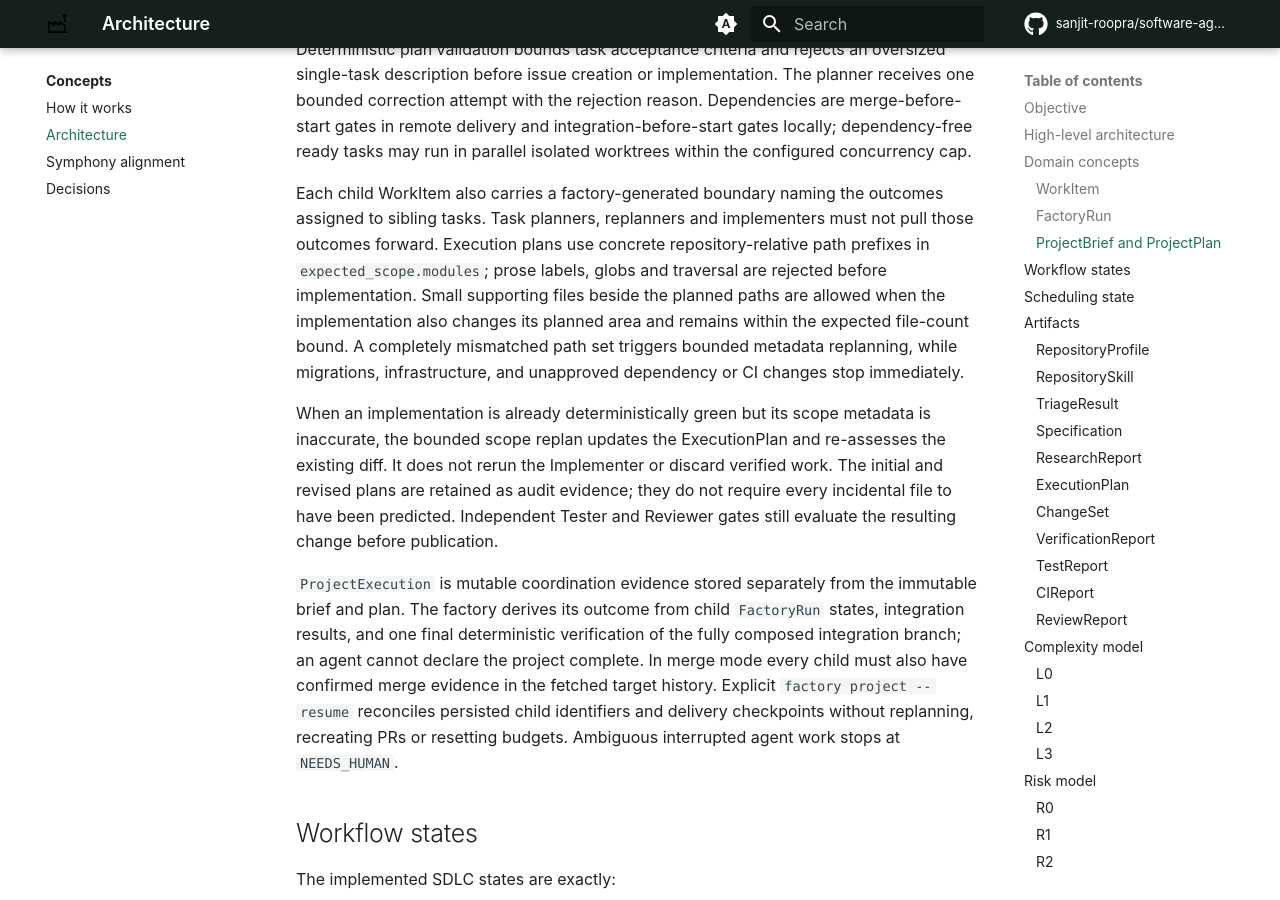
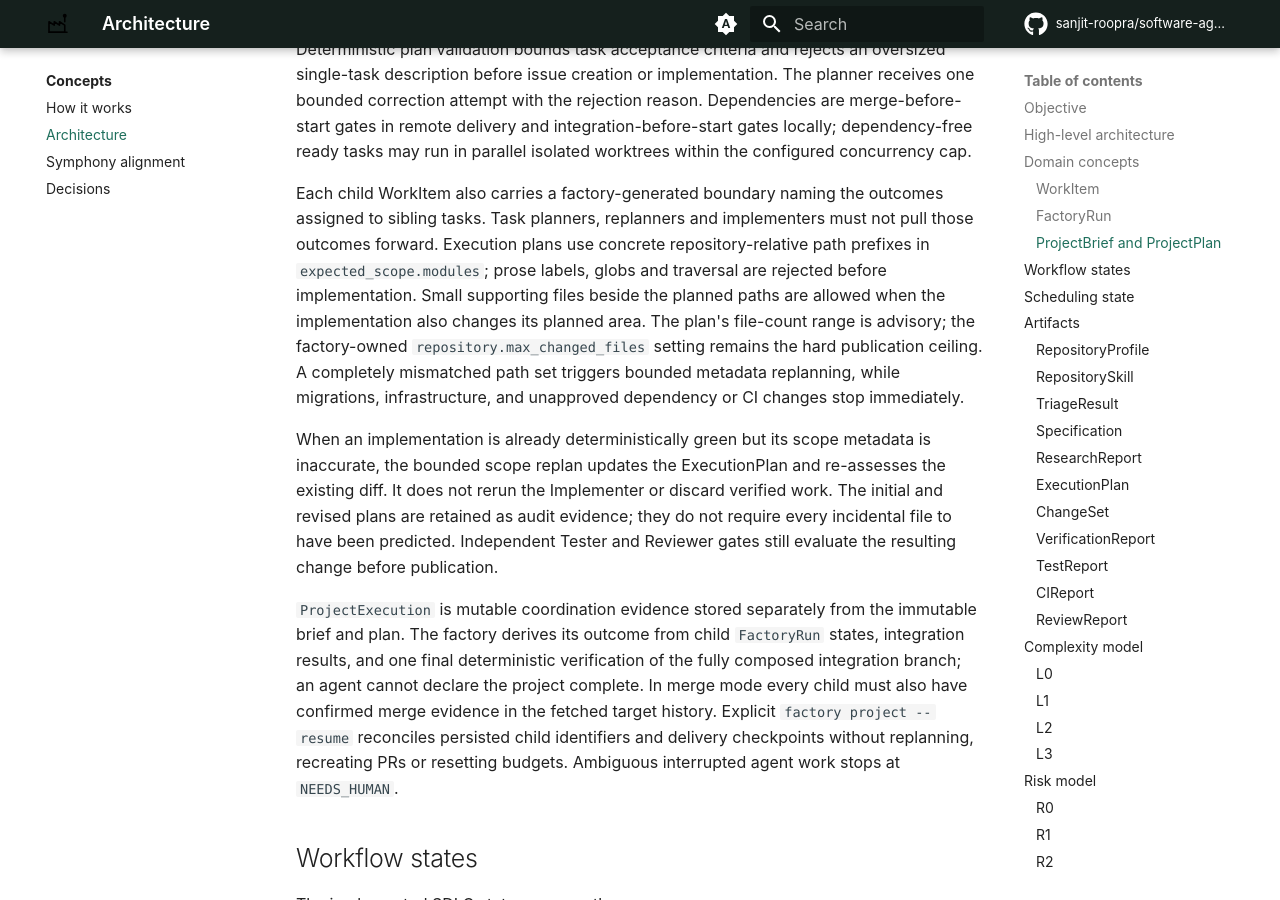
Before and after one commit to sanjit-roopra/software-agent-factory, an MkDocs documentation site: the page built from docs/architecture.md, in a window 1280 px wide and 900 px high, scrolled down 4543 px. Built offline with MkDocs 1.6.1 and Material for MkDocs 9.7.7, drawn with Linux system fonts in a browser that asks for light colours; comment, search, counter and statistics services are not loaded; some of the changed text lies outside the part shown.

Commit message:
Make planned file counts advisory
Co-authored-by: Copilot <223556219+Copilot@users.noreply.github.com>

```diff
--- a/docs/architecture.md
+++ b/docs/architecture.md
@@ -234,9 +234,11 @@ must not pull those outcomes forward. Execution plans use concrete
 repository-relative path prefixes in `expected_scope.modules`; prose labels,
 globs and traversal are rejected before implementation. Small supporting files
 beside the planned paths are allowed when the implementation also changes its
-planned area and remains within the expected file-count bound. A completely
-mismatched path set triggers bounded metadata replanning, while migrations,
-infrastructure, and unapproved dependency or CI changes stop immediately.
+planned area. The plan's file-count range is advisory; the factory-owned
+`repository.max_changed_files` setting remains the hard publication ceiling. A
+completely mismatched path set triggers bounded metadata replanning, while
+migrations, infrastructure, and unapproved dependency or CI changes stop
+immediately.
 
 When an implementation is already deterministically green but its scope
 metadata is inaccurate, the bounded scope replan updates the ExecutionPlan and
@@ -1175,11 +1177,14 @@ Compare plan expectations with actual Git diff.
 
 Deterministically detect at least:
 - files outside expected modules
-- excessive file count
 - dependency file changes
 - migration creation
 - CI/workflow modification
 - infrastructure modification
+
+The execution plan's file-count range remains useful planning metadata but is
+not a scope gate. The configured repository changed-file ceiling is enforced
+separately before publication.
 
 Later add:
 - public API detection
```
Also changed, not shown: PLAN.md (+4 -1 lines), docs/guides/projects.md (+2 -1 lines), 4 other files.
